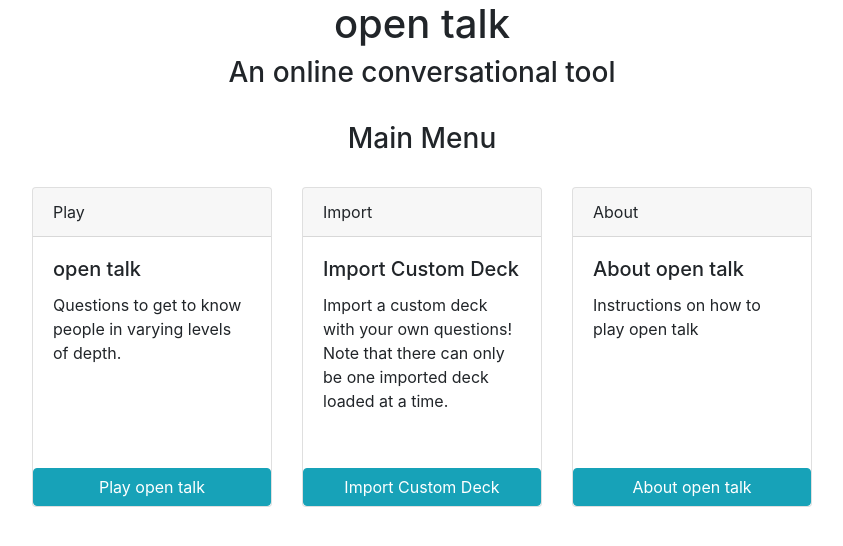
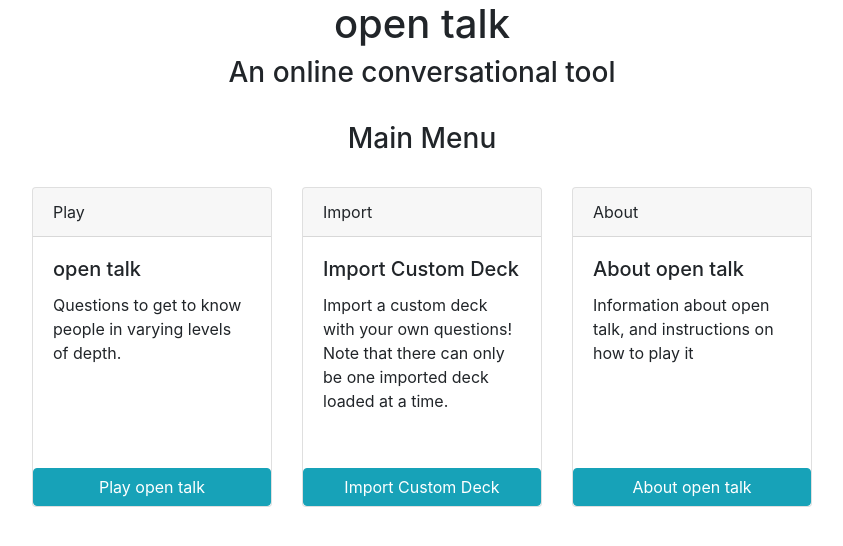
Before and after one commit to luminousleek/open-talk, a React (Create React App) app: page / in a window 1280 px wide. Shown: the top 546 px of the page, without its empty margins (218-1061 px from the left). Built offline with nearby package versions, Linux system fonts and the light colour scheme.

Commit message:
Update description for About page

```diff
--- a/src/App.tsx
+++ b/src/App.tsx
@@ -226,7 +226,7 @@ function App() {
               <Card.Header>About</Card.Header>
               <Card.Body>
                 <Card.Title>About open talk</Card.Title>
-                <Card.Text>Instructions on how to play open talk</Card.Text>
+                <Card.Text>Information about open talk, and instructions on how to play it</Card.Text>
               </Card.Body>
               <Button variant="info" onClick={() => {setMode("about")}}>About open talk</Button>
             </Card>
```
